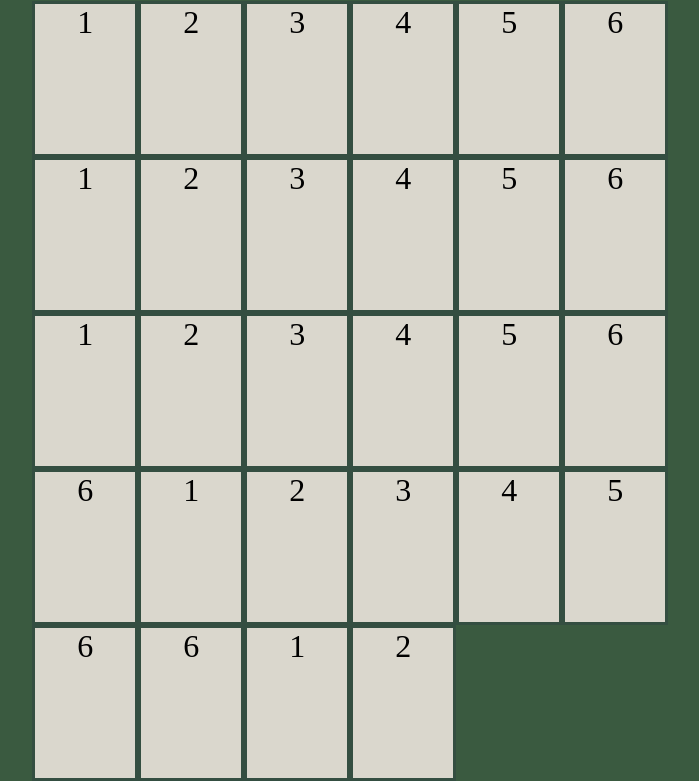
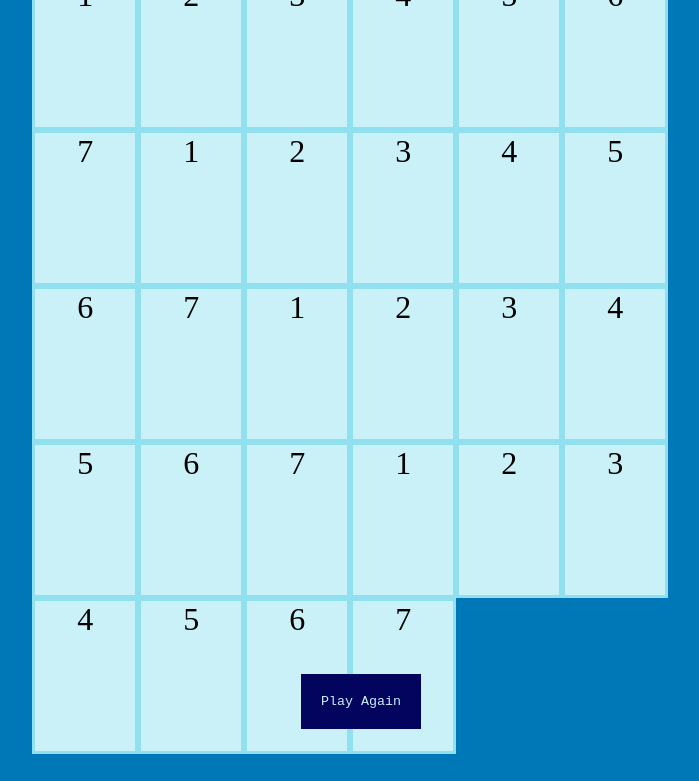
Before and after one commit to ktr2bqg/memory-lane-game, a plain HTML site: page index.html in a window 1280 px wide. Shown: the part 89-870 px from the top of the page, without its empty margins (279-978 px from the left). After the commit the page ends 843 px from the top, so only its background shows below. Drawn offline with Linux system fonts and the light colour scheme.

Commit message:
color-change

```diff
--- a/css/style.css
+++ b/css/style.css
@@ -4,11 +4,11 @@ body {
   align-items: center;
   flex-direction: column;
   height: 100vh;
-  background-color: #3a5a40;
+  background-color: #0077b6;
 }
 
 h1 {
-  color: #dad7cd;
+  color: #caf0f8;
   font-family: monospace;
 }
 
@@ -21,6 +21,7 @@ h1 {
   align-content: flex-start;
   flex-wrap: wrap;
   column-gap: 0em;
+  margin: 0%;
 }
 
 .items {
@@ -34,6 +35,15 @@ h1 {
   text-align: center;
   border-radius: none;
   border-style: solid;
-  border-color: #344e41;
-  background-color: #dad7cd ;
+  border-color: #90e0ef;
+  background-color: #caf0f8 ;
 }
+
+.playBtn {
+  font-family: monospace;
+  color: #caf0f8;
+  padding: 20px;
+  margin-top: 0%;
+  background-color: #03045e;
+  border: none;
+}
--- a/index.html
+++ b/index.html
@@ -16,28 +16,29 @@
         <div id="sqr4" class="items">4</div>
         <div id="sqr5" class="items">5</div>
         <div id="sqr6" class="items">6</div>
-        <div id="sqr7" class="items">1</div>
-        <div id="sqr8" class="items">2</div>
-        <div id="sqr9" class="items">3</div>
-        <div id="sqr10" class="items">4</div>
-        <div id="sqr11" class="items">5</div>
-        <div id="sqr12" class="items">6</div>
-        <div id="sqr13" class="items">1</div>
-        <div id="sqr14" class="items">2</div>
-        <div id="sqr15" class="items">3</div>
-        <div id="sqr16" class="items">4</div>
-        <div id="sqr17" class="items">5</div>
-        <div id="sqr18" class="items">6</div>
-        <div id="sqr19" class="items">6</div>
-        <div id="sqr20" class="items">1</div>
-        <div id="sqr21" class="items">2</div>
-        <div id="sqr22" class="items">3</div>
-        <div id="sqr23" class="items">4</div>
-        <div id="sqr24" class="items">5</div>
-        <div id="sqr25" class="items">6</div>
-        <div id="sqr26" class="items">6</div>
-        <div id="sqr27" class="items">1</div>
-        <div id="sqr28" class="items">2</div>
+        <div id="sqr7" class="items">7</div>
+        <div id="sqr8" class="items">1</div>
+        <div id="sqr9" class="items">2</div>
+        <div id="sqr10" class="items">3</div>
+        <div id="sqr11" class="items">4</div>
+        <div id="sqr12" class="items">5</div>
+        <div id="sqr13" class="items">6</div>
+        <div id="sqr14" class="items">7</div>
+        <div id="sqr15" class="items">1</div>
+        <div id="sqr16" class="items">2</div>
+        <div id="sqr17" class="items">3</div>
+        <div id="sqr18" class="items">4</div>
+        <div id="sqr19" class="items">5</div>
+        <div id="sqr20" class="items">6</div>
+        <div id="sqr21" class="items">7</div>
+        <div id="sqr22" class="items">1</div>
+        <div id="sqr23" class="items">2</div>
+        <div id="sqr24" class="items">3</div>
+        <div id="sqr25" class="items">4</div>
+        <div id="sqr26" class="items">5</div>
+        <div id="sqr27" class="items">6</div>
+        <div id="sqr28" class="items">7</div>
     </div>
 </body>
+<button class="playBtn">Play Again</button>
 </html>
```
